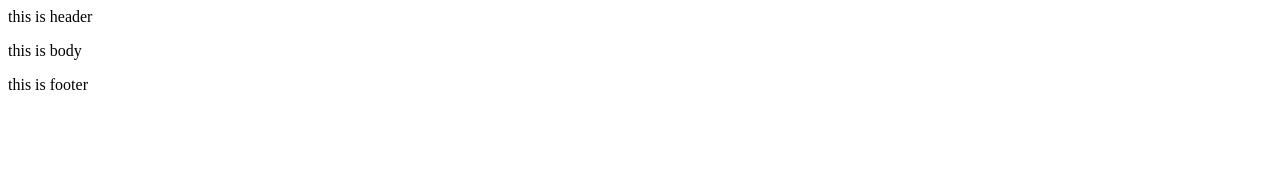
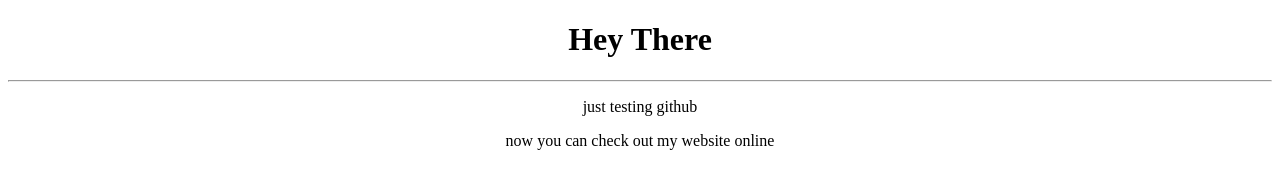
Before and after one commit to Bhubonmondal/website_testing, a plain HTML site: page index.html in a window 1280 px wide. Drawn offline with Linux system fonts and the light colour scheme.

Commit message:
Add files via upload

```diff
--- a/index.html
+++ b/index.html
@@ -7,18 +7,9 @@
     <title>Document</title>
 </head>
 <body>
-    <script src="index.js"></script>
-
-    <header>
-        this is header
-    </header>
-
-    <body>
-        <p>this is body</p>
-    </body>
-
-    <footer>
-        <p>this is footer</p>
-    </footer>
+    <h1> <center> Hey There </center> </h1>
+    <hr>
+    <p> <center>just testing github</center> </p>
+    <p>  <center>now you can check out my website online</center> </p>
 </body>
 </html>
```
